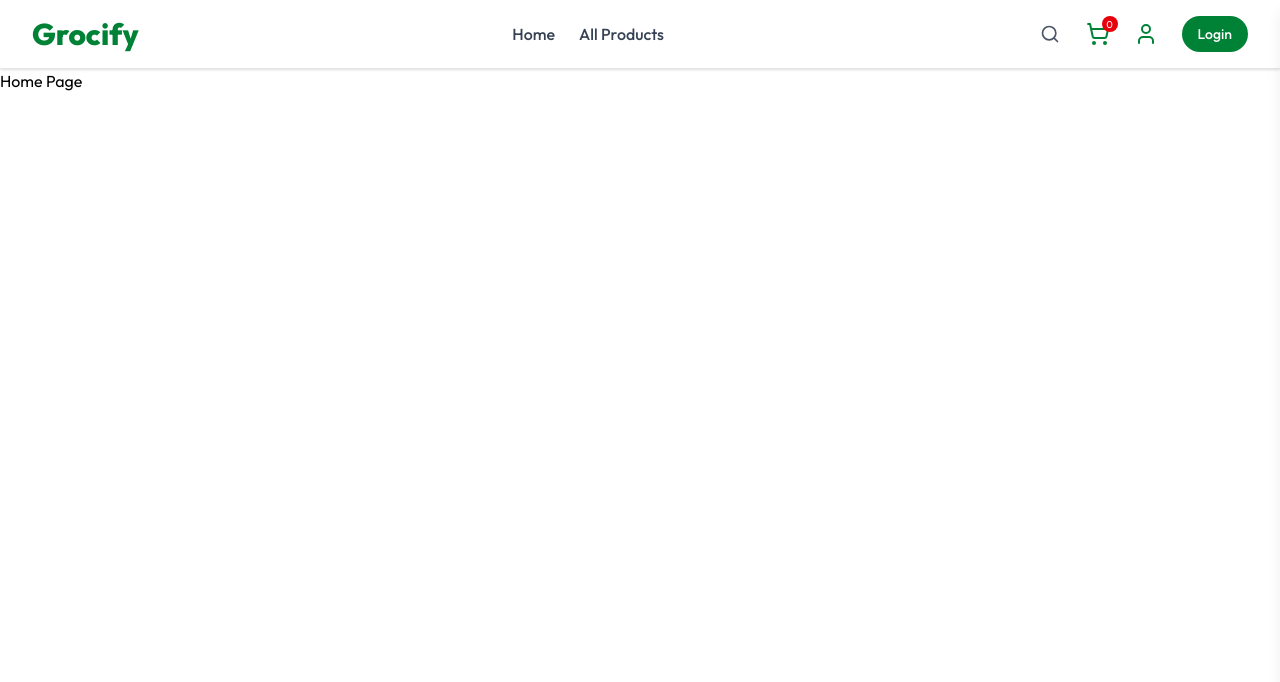
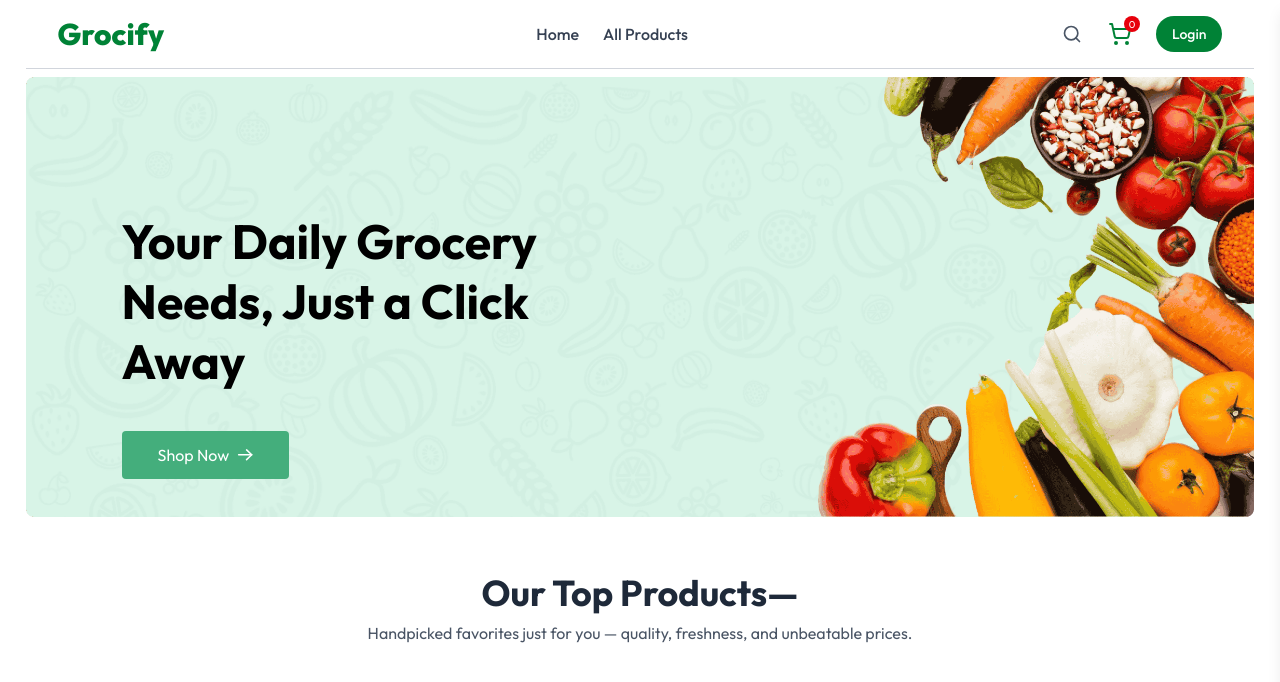
Before and after one commit to Shuvam-2000/Grocify, a React (Vite) app in the folder Client/: page / in a window 1280 px wide. Shown: the top 682 px of the page. Built offline with nearby package versions, Linux system fonts and the light colour scheme.

Commit message:
feat: - minor changes in the navabr - banner component completed - Top Product component heading and sub heading styling done

```diff
--- a/Client/src/App.jsx
+++ b/Client/src/App.jsx
@@ -4,20 +4,30 @@ import Home from "./components/pages/customer/Home";
 import Allproducts from "./components/pages/customer/Allproducts";
 import CartPage from "./components/pages/customer/CartPage";
 import Navbar from "../src/components/pages/customer/Navbar";
+import { useLocation } from "react-router-dom";
 
-function App() {
+function AppContent() {
+  const location = useLocation();
+  const isSellerPath = location.pathname.includes("seller");
+
   return (
-    <div>
-      <BrowserRouter>
-        <Navbar />
-        <Routes>
-          <Route index element={<Home />} />
-          <Route path="/allproducts" element={<Allproducts />} />
-          <Route path="/cart" element={<CartPage />} />
-        </Routes>
-      </BrowserRouter>
+    <div className={isSellerPath ? "" : `px-4 sm:px-[5vw] md:px-[7vw] lg:px-[2vw]`}>
+      {!isSellerPath && <Navbar />}
+      <Routes>
+        <Route index element={<Home />} />
+        <Route path="/allproducts" element={<Allproducts />} />
+        <Route path="/cart" element={<CartPage />} />
+      </Routes>
     </div>
   );
 }
 
+function App() {
+  return (
+    <BrowserRouter>
+      <AppContent />
+    </BrowserRouter>
+  );
+}
+
 export default App;
--- /dev/null
+++ b/Client/src/components/pages/customer/Banner.jsx
@@ -0,0 +1,39 @@
+import { Link } from "react-router-dom";
+import { assets } from "../../../assets/assets";
+
+const Banner = () => {
+  return (
+    <div className="relative mt-2">
+      <img
+        src={assets.main_banner_bg}
+        alt="main-banner-img"
+        className="w-full hidden md:block"
+      />
+      <img
+        src={assets.main_banner_bg_sm}
+        alt="main-banner-img"
+        className="w-full md:hidden"
+      />
+      <div className="absolute inset-0 flex flex-col items-center md:items-start justify-end md:justify-center p-24 md:pb-0 md:pl-18 lg:pl-24">
+        <h1 className="text-2xl mb-4 md:text-4xl lg:text-5xl font-bold text-center md:text-left max-w-72 md:max-w-80 lg:max-w-105 leading-right lg:leading-15">
+          Your Daily Grocery Needs, Just a Click Away
+        </h1>
+        <div className="flex items-center mt-6 medium">
+          <Link
+            to={"/allproducts"}
+            className="group flex items-center gap-2 px-7 md:px-9 py-3 bg:primary bg-primary-dull hover:bg-primary rounded text-white cursor-pointer"
+          >
+            Shop Now
+            <img
+              className="sm:block hidden transition group-focus:translate-x-1"
+              src={assets.white_arrow_icon}
+              alt="arrow-icon"
+            />
+          </Link>
+        </div>
+      </div>
+    </div>
+  );
+};
+
+export default Banner;
--- a/Client/src/components/pages/customer/Home.jsx
+++ b/Client/src/components/pages/customer/Home.jsx
@@ -1,5 +1,13 @@
+import Banner from "./Banner";
+import TopProduct from "./TopProduct";
+
 const Home = () => {
-  return <div>Home Page</div>;
+  return (
+    <>
+      <Banner />
+      <TopProduct />
+    </>
+  );
 };
 
 export default Home;
--- a/Client/src/components/pages/customer/Navbar.jsx
+++ b/Client/src/components/pages/customer/Navbar.jsx
@@ -6,12 +6,12 @@ const Navbar = () => {
   const [menuVisible, setMenuVisible] = useState(false);
   const [profileDropdown, setProfileDropdown] = useState(false);
 
-  const username = "Shuvam";
-
+  const isAuthenticated = false;
+  const username = "Shuvam Saha";
   return (
-    <div className="flex items-center justify-between py-4 px-4 sm:px-8 border-b border-gray-200 bg-white shadow-sm relative">
+    <div className="flex items-center justify-between py-4 px-4 sm:px-8 border-b border-gray-300 bg-white relative">
       {/* Logo */}
-      <h1 className="sm:text-3xl text-2xl font-extrabold text-green-700 cursor-pointer">
+      <h1 onClick={() => setMenuVisible(!menuVisible)} className="sm:text-3xl text-2xl font-extrabold text-green-700 cursor-pointer">
         Grocify
       </h1>
 
@@ -27,17 +27,17 @@ const Navbar = () => {
 
       {/* Right Section */}
       <div className="flex items-center gap-3 md:gap-6 relative">
-        {/* Search Icon */}
         <Search className="w-5 md:w-6 h-5 ml-2 md:ml-0 text-gray-600 cursor-pointer" />
 
-        {/* Cart with Badge */}
         <NavLink to="/cart" className="relative">
           <ShoppingCart className="w-5 md:w-6 h-6 text-green-700" />
           <span className="absolute top-[-6px] right-[-8px] bg-red-600 text-white text-[10px] w-4 h-4 flex items-center justify-center rounded-full">
             0
           </span>
         </NavLink>
-        {/* Profile Dropdown */}
+
+        {/* 👤 Profile OR Login */}
+        {isAuthenticated ? (
           <div className="relative">
             <User
               className="w-5 md:w-6 h-6 text-green-700 cursor-pointer"
@@ -47,7 +47,7 @@ const Navbar = () => {
               <div className="absolute right-0 mt-2 w-40 bg-white border border-gray-200 rounded-md shadow-md py-2 z-50 text-sm text-gray-700">
                 <div className="px-4 py-2 font-semibold">Hi, {username}</div>
                 <NavLink
-                to="/orders"
+                  to="/order"
                   className="block px-4 py-2 hover:bg-gray-100"
                   onClick={() => setProfileDropdown(false)}
                 >
@@ -65,13 +65,13 @@ const Navbar = () => {
               </div>
             )}
           </div>
-
-        {/* Login Button */}
+        ) : (
           <NavLink to="/login">
             <button className="hidden md:block px-4 py-2 bg-green-700 text-white rounded-full text-sm font-medium hover:bg-green-800 transition">
               Login
             </button>
           </NavLink>
+        )}
 
         {/* Hamburger Icon */}
         <Menu
@@ -110,7 +110,6 @@ const Navbar = () => {
             All Products
           </NavLink>
 
-          {/* Cart Link */}
           <NavLink
             to="/cart"
             onClick={() => setMenuVisible(false)}
@@ -124,6 +123,8 @@ const Navbar = () => {
             </div>
             <span>Cart</span>
           </NavLink>
+
+          {!isAuthenticated && (
             <NavLink
               to="/login"
               onClick={() => setMenuVisible(false)}
@@ -131,6 +132,7 @@ const Navbar = () => {
             >
               Login
             </NavLink>
+          )}
         </div>
       </div>
     </div>
--- a/Client/src/components/pages/customer/TopProduct.jsx
+++ b/Client/src/components/pages/customer/TopProduct.jsx
@@ -1,8 +1,14 @@
-
 const TopProduct = () => {
   return (
-    <div>TopProduct</div>
-  )
-}
+    <div className="text-center my-14 px-4">
+      <h2 className="text-2xl sm:text-3xl md:text-4xl font-bold text-gray-800">
+        Our Top Products—
+      </h2>
+      <p className="mt-2 text-sm sm:text-base text-gray-600 max-w-xl mx-auto">
+        Handpicked favorites just for you — quality, freshness, and unbeatable prices.
+      </p>
+    </div>
+  );
+};
 
-export default TopProduct
+export default TopProduct;
```
Lines whose indentation alone changed are shown as unchanged.
